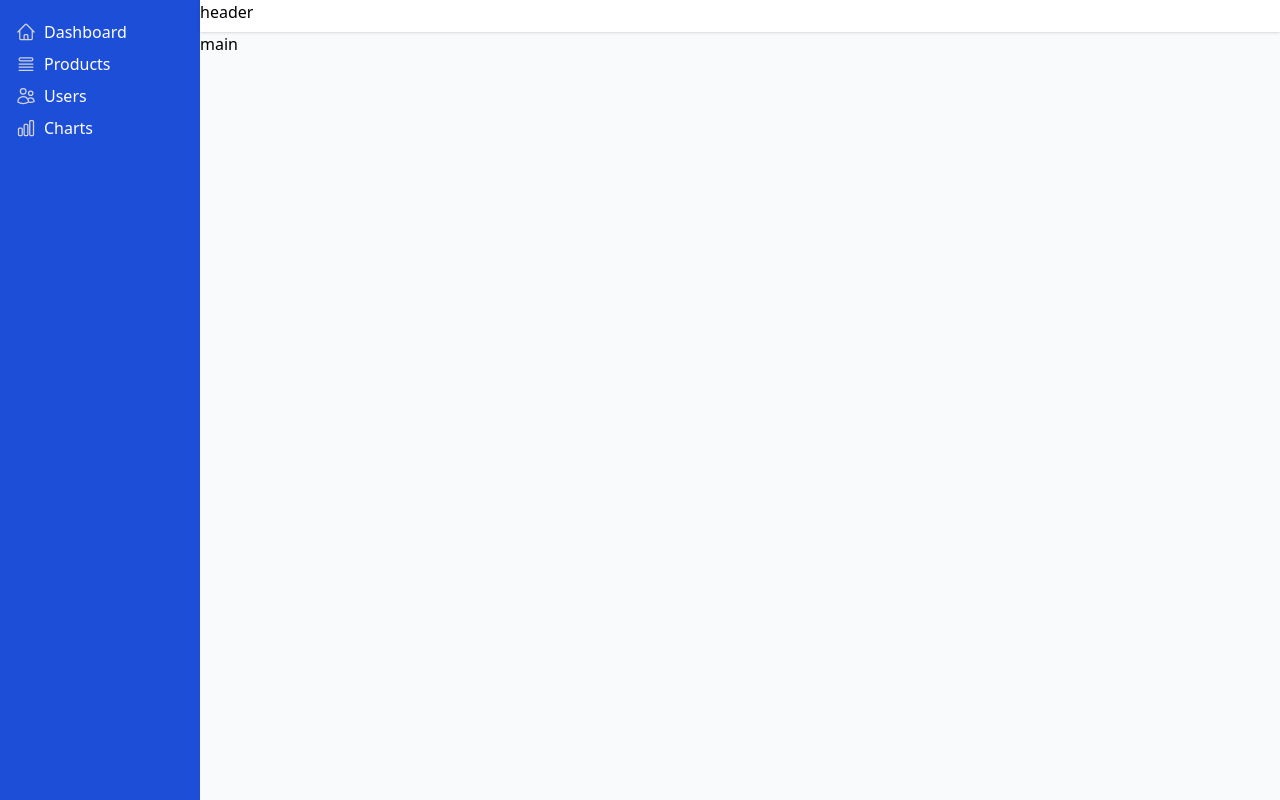
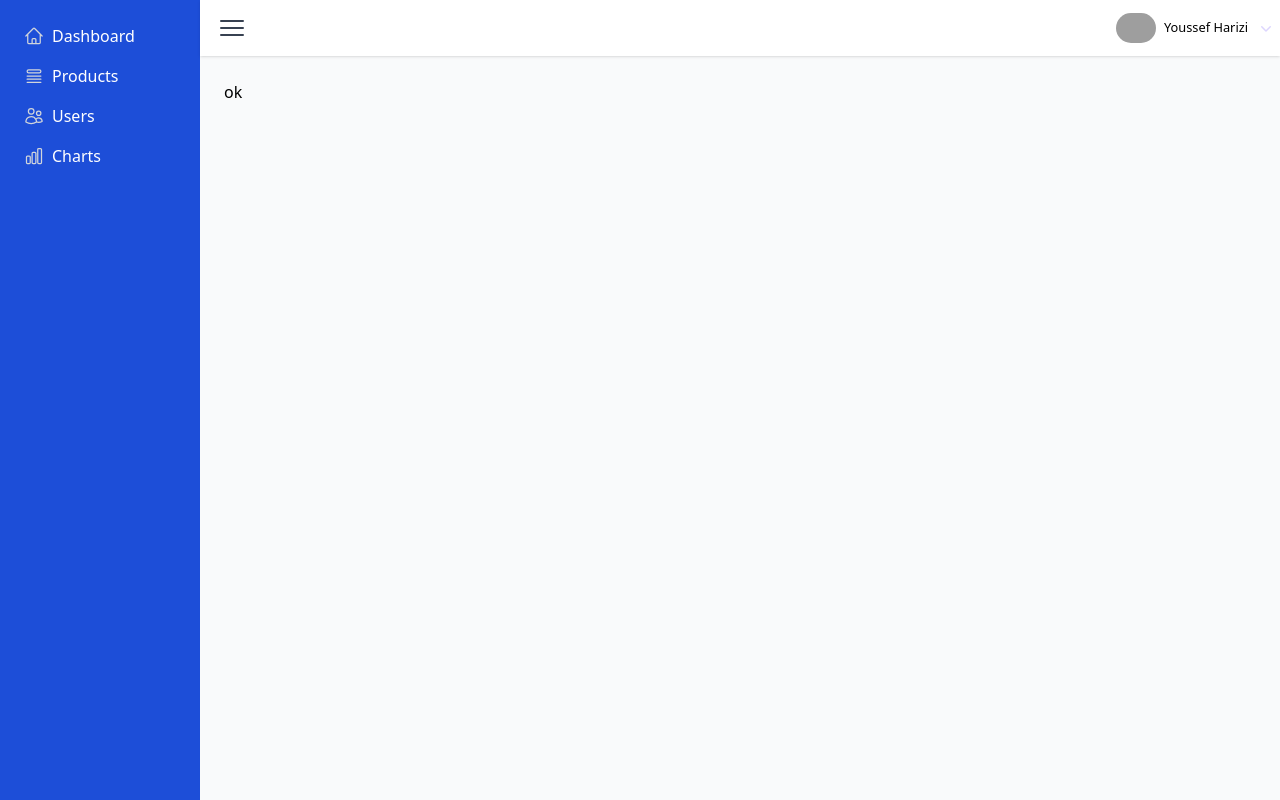
Before and after one commit to YoussefHarizi/laravue-ecommerce, a Vue app in the folder frontend/: page /app in a window 1280 px wide. Built offline with nearby package versions, Linux system fonts and the light colour scheme; grey boxes are pictures that could not be loaded.

Commit message:
create sidebar

```diff
--- a/frontend/src/components/AppLayout.vue
+++ b/frontend/src/components/AppLayout.vue
@@ -6,13 +6,11 @@
         <!-- side bar -->
         <div class="flex-1">
             <!-- header bar -->
-            <header class="h-8 shadow bg-white">
-                header
-            </header>
+           <Topbar></Topbar>
             <!-- header bar -->
             <!-- main bar -->
-            <main>
-                main
+            <main class="p-6">
+                ok
                 <router-view></router-view>
 
             </main>
@@ -30,4 +28,5 @@ const {title}=defineProps({
     title:String
 })
 import { LockClosedIcon } from '@heroicons/vue/20/solid'
+import Topbar from "./Topbar.vue";
 </script>
--- a/frontend/src/components/Sidebar.vue
+++ b/frontend/src/components/Sidebar.vue
@@ -1,24 +1,24 @@
 <template>
     <div class="w-[200px] bg-blue-700 text-white py-4 px-2">
-        <router-link :to="{name:'app.dashboard'}" class="flex items-center font-meduim rounded py-1 px-2 transition-all hover:bg-black/30">
+        <router-link :to="{name:'app.dashboard'}" class="flex items-center font-meduim rounded py-2 px-4 transition-all hover:bg-black/30">
             <span class="mr-2 text-gray-300">
             <HomeIcon class="w-5"/>
             </span>
             <span class="">Dashboard</span>
         </router-link>
-        <router-link :to="{name:'app.dashboard'}" class="flex items-center font-meduim rounded py-1 px-2 transition-all hover:bg-black/30">
+        <router-link :to="{name:'app.dashboard'}" class="flex items-center font-meduim rounded py-2 px-4 transition-all hover:bg-black/30">
             <span class="mr-2 text-gray-300">
             <queue-list-icon class="w-5"/>
             </span>
             <span class="">Products</span>
         </router-link>
-        <router-link :to="{name:'app.dashboard'}" class="flex items-center font-meduim rounded py-1 px-2 transition-all hover:bg-black/30">
+        <router-link :to="{name:'app.dashboard'}" class="flex items-center font-meduim rounded py-2 px-4 transition-all hover:bg-black/30">
             <span class="mr-2 text-gray-300">
             <users-icon class="w-5"/>
             </span>
             <span class="">Users</span>
         </router-link>
-        <router-link :to="{name:'app.dashboard'}" class="flex items-center font-meduim rounded py-1 px-2 transition-all hover:bg-black/30">
+        <router-link :to="{name:'app.dashboard'}" class="flex items-center font-meduim rounded py-2 px-4 transition-all hover:bg-black/30">
             <span class="mr-2 text-gray-300">
             <chart-bar-icon class="w-5"/>
             </span>
--- /dev/null
+++ b/frontend/src/components/Topbar.vue
@@ -0,0 +1,79 @@
+<template>
+    <header class="flex justify-between h-14 items-center shadow bg-white">
+        <button class="p-4 text-gray-700">
+            <Bars3Icon class="w-8"/>
+        </button>
+
+            <Menu as="div" class="relative inline-block text-left mr-2">
+                <div>
+                    <MenuButton class="flex items-center">
+                        <img src="https://randomuser.me/api/portraits/men/51.jpg" class="rounded-full w-10 mr-2"/>
+                        <small>Youssef Harizi</small>
+                        <ChevronDownIcon
+                            class="ml-2 -mr-1 h-5 w-5 text-violet-200 hover:text-violet-100"
+                            aria-hidden="true"
+                        />
+                    </MenuButton>
+                </div>
+
+                <transition
+                    enter-active-class="transition duration-100 ease-out"
+                    enter-from-class="transform scale-95 opacity-0"
+                    enter-to-class="transform scale-100 opacity-100"
+                    leave-active-class="transition duration-75 ease-in"
+                    leave-from-class="transform scale-100 opacity-100"
+                    leave-to-class="transform scale-95 opacity-0"
+                >
+                    <MenuItems
+                        class="absolute right-0 mt-2 w-56 origin-top-right divide-y divide-gray-100 rounded-md bg-white shadow-sm ring-1 ring-black ring-opacity-5 focus:outline-none"
+                    >
+                        <div class="px-1 py-1">
+                            <MenuItem v-slot="{ active }">
+                                <button
+                                    :class="[
+                  active ? 'bg-violet-500 text-white' : 'text-gray-900',
+                  'group flex w-full items-center rounded-md px-2 py-2 text-sm',
+                ]"
+                                >
+                                    <UserIcon
+                                        :active="active"
+                                        class="mr-2 h-5 w-5 text-indigo-400"
+                                        aria-hidden="true"
+                                    />
+                                    Profile
+                                </button>
+                            </MenuItem>
+
+                        </div>
+
+
+                        <div class="px-1 py-1">
+                            <MenuItem v-slot="{ active }">
+                                <button
+                                    :class="[
+                  active ? 'bg-violet-500 text-white' : 'text-gray-900',
+                  'group flex w-full items-center rounded-md px-2 py-2 text-sm',
+                ]"
+                                >
+                                    <ArrowRightOnRectangleIcon
+                                        :active="active"
+                                        class="mr-2 h-5 w-5 text-violet-400"
+                                        aria-hidden="true"
+                                    />
+                                   Logout
+                                </button>
+                            </MenuItem>
+                        </div>
+                    </MenuItems>
+                </transition>
+            </Menu>
+
+
+    </header>
+</template>
+<script setup>
+
+import {Bars3Icon,UserIcon,ArrowRightOnRectangleIcon} from '@heroicons/vue/24/outline';
+import {Menu, MenuButton, MenuItems, MenuItem} from '@headlessui/vue'
+import {ChevronDownIcon} from '@heroicons/vue/20/solid'
+</script>
```
